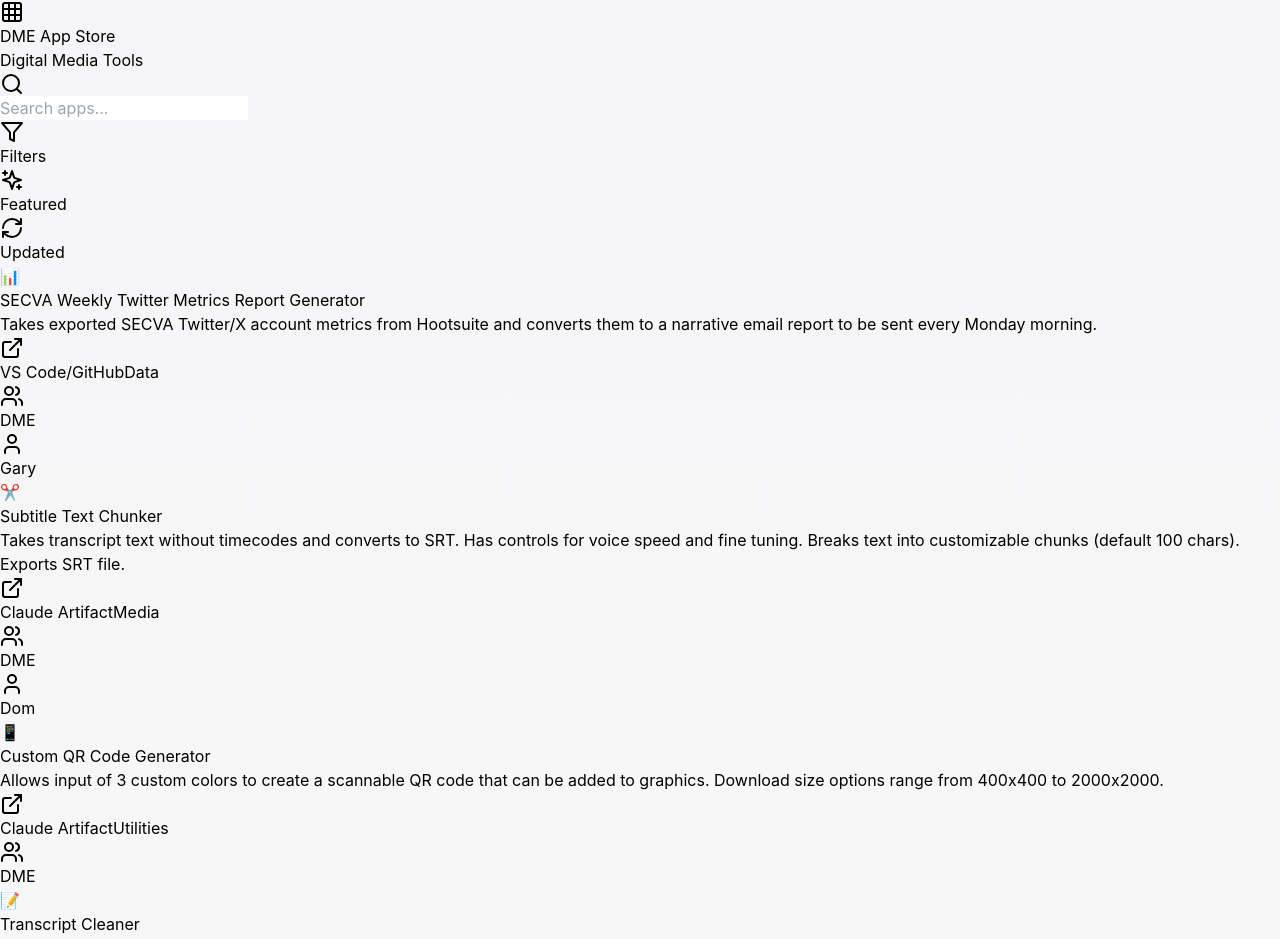
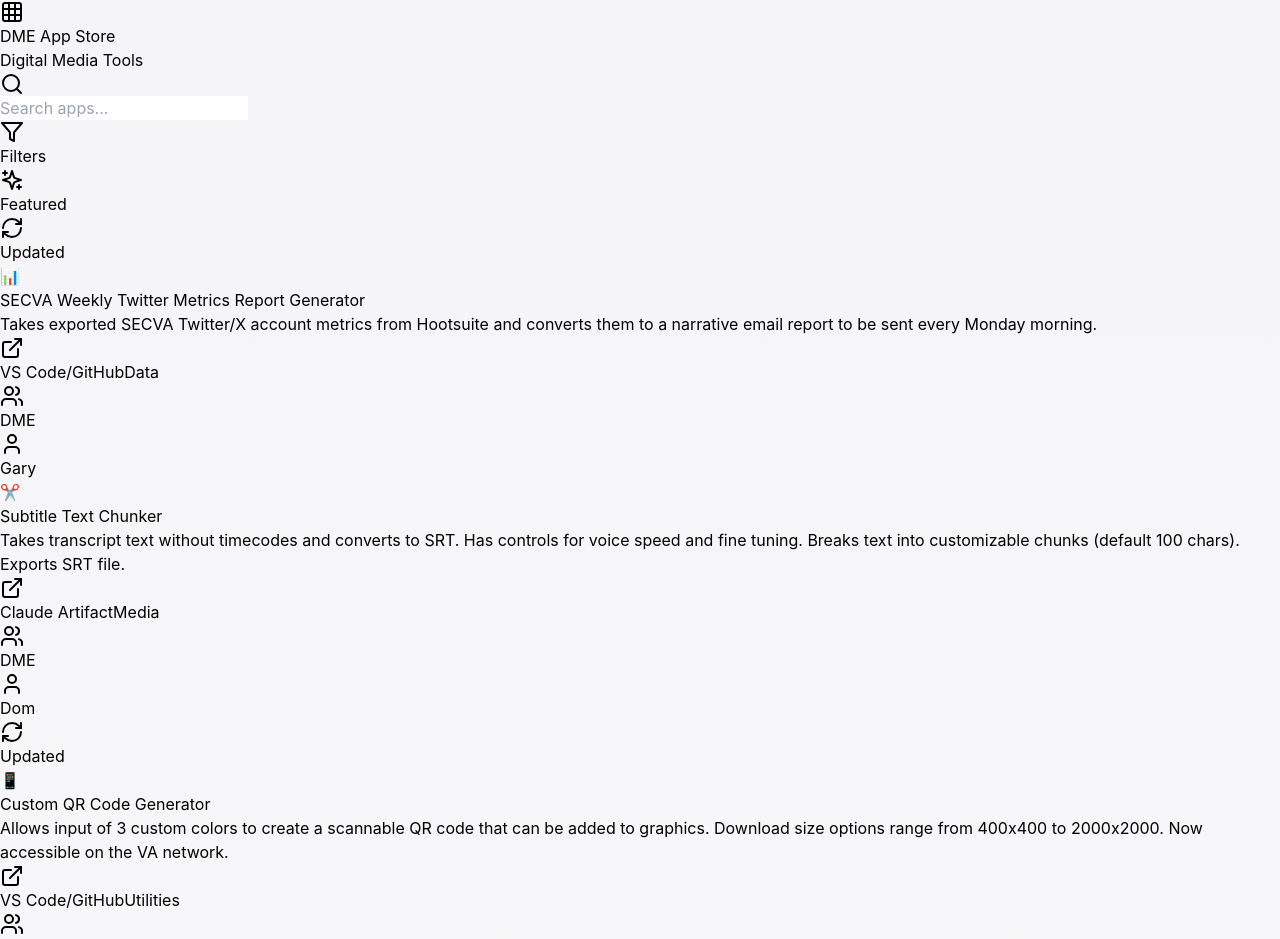
Before and after one commit to dominiqueramirez/DME-App-Store, a React (Vite) app: page / in a window 1280 px wide. Shown: the top 939 px of the page. Built offline with nearby package versions, Linux system fonts and the light colour scheme.

Commit message:
Update Custom QR Code Generator to VS Code/GitHub version

```diff
--- a/src/data/apps.js
+++ b/src/data/apps.js
@@ -197,16 +197,30 @@
   {
     id: 'custom-qr-code',
     name: 'Custom QR Code Generator',
-    description: 'Allows input of 3 custom colors to create a scannable QR code that can be added to graphics. Download size options range from 400x400 to 2000x2000.',
+    description: 'Allows input of 3 custom colors to create a scannable QR code that can be added to graphics. Download size options range from 400x400 to 2000x2000. Now accessible on the VA network.',
     icon: '📱',
     iconBg: 'from-pink-500 to-rose-500',
     category: 'Utilities',
-    platform: 'Claude Artifact',
+    platform: 'VS Code/GitHub',
     team: 'DME',
     designedFor: ['Everyone'],
-    url: 'https://claude.ai/public/artifacts/1b285c3c-ab0d-496b-97fa-997855de6bec',
+    url: 'https://dominiqueramirez.github.io/qr-code-generator/',
     dateAdded: '2025-12-05',
     featured: true,
+    updates: [
+      {
+        version: '2.0',
+        date: '2026-01-23',
+        notes: 'Rebuilt with VS Code and hosted on GitHub Pages, making it accessible on the VA network.',
+      }
+    ],
+    versionHistory: [
+      {
+        version: '1.0',
+        url: 'https://claude.ai/public/artifacts/1b285c3c-ab0d-496b-97fa-997855de6bec',
+        notes: 'Original release as Claude Artifact. Not accessible on VA network.',
+      }
+    ],
   },
   {
     id: 'transcript-cleaner',
```
